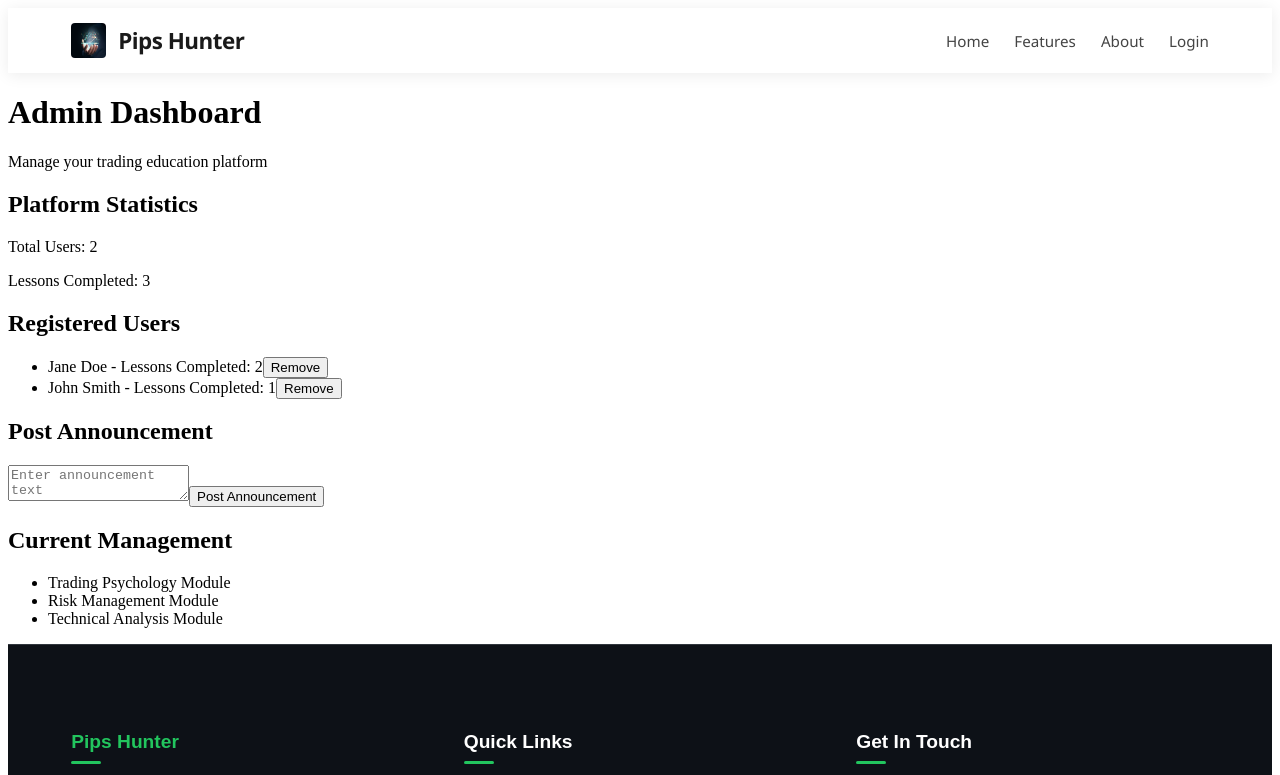
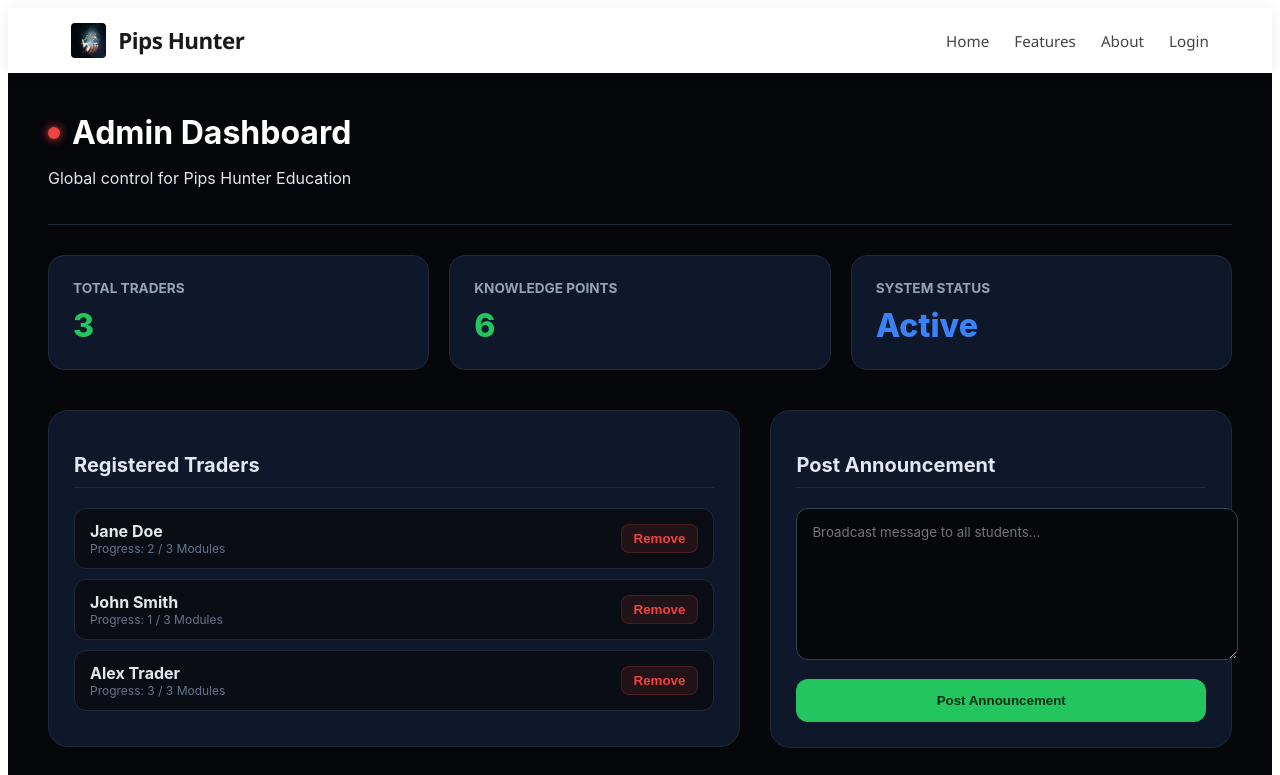
Before and after one commit to Antony-Mwangi/didactic-guacamole, a Next.js app: page /admin in a window 1280 px wide. Shown: the top 775 px of the page. Built offline with nearby package versions, Linux system fonts and the light colour scheme.

Commit message:
admin-dashboard

```diff
--- a/app/admin/page.js
+++ b/app/admin/page.js
@@ -14,6 +14,7 @@ export default function AdminDashboard() {
     const savedUser = JSON.parse(localStorage.getItem("users")) || [
       { id: 1, name: "Jane Doe", progress: 2 },
       { id: 2, name: "John Smith", progress: 1 },
+      { id: 3, name: "Alex Trader", progress: 3 },
     ];
 
     setUsers(savedUser);
@@ -26,59 +27,269 @@ export default function AdminDashboard() {
   }, []);
 
   const deleteUser = (id) => {
-        const updatedUsers = users.filter(user => user.id !== id);
+    if (confirm("Are you sure you want to remove this trader?")) {
+      const updatedUsers = users.filter((user) => user.id !== id);
       setUsers(updatedUsers);
       localStorage.setItem("users", JSON.stringify(updatedUsers));
+    }
   };
 
   const postAnnouncement = () => {
+    if (!announcement) return;
     localStorage.setItem("announcement", announcement);
-        alert("Announcement posted!");
+    alert("Announcement broadcasted to all terminals!");
     setAnnouncement("");
   };
 
   return (
-        <div>
+    <div className="admin-wrapper">
+      <style>{`
+        .admin-wrapper {
+          background-color: #05070a;
+          color: #e2e8f0;
+          min-height: 100vh;
+          font-family: 'Inter', sans-serif;
+          padding: clamp(20px, 5vw, 40px);
+        }
+
+        .admin-container {
+          max-width: 1200px;
+          margin: 0 auto;
+        }
+
+        .admin-header {
+          border-bottom: 1px solid #1e293b;
+          padding-bottom: 20px;
+          margin-bottom: 30px;
+        }
+
+        .admin-header h1 {
+          font-size: 2rem;
+          color: #fff;
+          margin: 0;
+          display: flex;
+          align-items: center;
+          gap: 12px;
+        }
+
+        .admin-header h1::before {
+          content: '';
+          width: 12px;
+          height: 12px;
+          background: #ef4444;
+          border-radius: 50%;
+          display: inline-block;
+          box-shadow: 0 0 10px #ef4444;
+        }
+
+        /* Stats Cards */
+        .stats-grid {
+          display: grid;
+          grid-template-columns: repeat(auto-fit, minmax(240px, 1fr));
+          gap: 20px;
+          margin-bottom: 40px;
+        }
+
+        .stat-card {
+          background: #0f172a;
+          border: 1px solid #1e293b;
+          padding: 24px;
+          border-radius: 16px;
+        }
+
+        .stat-card h3 {
+          font-size: 0.85rem;
+          text-transform: uppercase;
+          color: #94a3b8;
+          margin: 0 0 10px 0;
+        }
+
+        .stat-card p {
+          font-size: 2rem;
+          font-weight: 800;
+          margin: 0;
+          color: #22c55e;
+        }
+
+        /* Main Content Split */
+        .main-grid {
+          display: grid;
+          grid-template-columns: 1.5fr 1fr;
+          gap: 30px;
+        }
+
+        .admin-section {
+          background: #0f172a;
+          border: 1px solid #1e293b;
+          border-radius: 20px;
+          padding: 25px;
+          margin-bottom: 30px;
+        }
+
+        .admin-section h2 {
+          font-size: 1.25rem;
+          margin-bottom: 20px;
+          padding-bottom: 10px;
+          border-bottom: 1px solid #1e293b;
+        }
+
+        /* User List Styling */
+        .user-list {
+          list-style: none;
+          padding: 0;
+          margin: 0;
+        }
+
+        .user-item {
+          display: flex;
+          justify-content: space-between;
+          align-items: center;
+          padding: 12px 15px;
+          background: #0a0e14;
+          border: 1px solid #1e293b;
+          border-radius: 12px;
+          margin-bottom: 10px;
+        }
+
+        .user-info span {
+          display: block;
+          font-size: 0.75rem;
+          color: #64748b;
+        }
+
+        .remove-btn {
+          background: rgba(239, 68, 68, 0.1);
+          color: #ef4444;
+          border: 1px solid rgba(239, 68, 68, 0.2);
+          padding: 6px 12px;
+          border-radius: 8px;
+          cursor: pointer;
+          font-weight: 600;
+          transition: 0.2s;
+        }
+
+        .remove-btn:hover {
+          background: #ef4444;
+          color: #fff;
+        }
+
+        /* Announcement Form */
+        .announcement-form textarea {
+          width: 100%;
+          background: #05070a;
+          border: 1px solid #334155;
+          border-radius: 12px;
+          color: #fff;
+          padding: 15px;
+          min-height: 120px;
+          margin-bottom: 15px;
+          font-family: inherit;
+          resize: vertical;
+        }
+
+        .post-btn {
+          background: #22c55e;
+          color: #052e16;
+          border: none;
+          width: 100%;
+          padding: 14px;
+          border-radius: 12px;
+          font-weight: 700;
+          cursor: pointer;
+        }
+
+        .post-btn:hover { background: #4ade80; }
+
+        .module-list {
+          list-style: none;
+          padding: 0;
+        }
+
+        .module-item {
+          padding: 10px 0;
+          color: #cbd5e1;
+          display: flex;
+          align-items: center;
+          gap: 10px;
+        }
+
+        .module-item::before {
+          content: '✔';
+          color: #22c55e;
+        }
+
+        @media (max-width: 900px) {
+          .main-grid { grid-template-columns: 1fr; }
+        }
+      `}</style>
+
+      <div className="admin-container">
+        <header className="admin-header">
           <h1>Admin Dashboard</h1>
-            <p>Manage your trading education platform</p>
+          <p>Global control for Pips Hunter Education</p>
+        </header>
 
-            <section>
-                <h2>Platform Statistics</h2>
-                <p>Total Users: {stats.totalUsers}</p>
-                <p>Lessons Completed: {stats.lessonsCompleted}</p>
-            </section>
+        <div className="stats-grid">
+          <div className="stat-card">
+            <h3>Total Traders</h3>
+            <p>{stats.totalUsers}</p>
+          </div>
+          <div className="stat-card">
+            <h3>Knowledge Points</h3>
+            <p>{stats.lessonsCompleted}</p>
+          </div>
+          <div className="stat-card">
+            <h3>System Status</h3>
+            <p style={{ color: '#3b82f6' }}>Active</p>
+          </div>
+        </div>
 
-            <section>
-                <h2> Registered Users  </h2>
-                <ul>
+        <div className="main-grid">
+          <div className="content-left">
+            <section className="admin-section">
+              <h2>Registered Traders</h2>
+              <ul className="user-list">
                 {users.map((user) => (
-                        <li key={user.id}>
-                            {user.name} - Lessons Completed: {user.progress}
-                            <button onClick={() => deleteUser(user.id)}>Remove</button>
+                  <li key={user.id} className="user-item">
+                    <div className="user-info">
+                      <strong>{user.name}</strong>
+                      <span>Progress: {user.progress} / 3 Modules</span>
+                    </div>
+                    <button className="remove-btn" onClick={() => deleteUser(user.id)}>
+                      Remove
+                    </button>
                   </li>
                 ))}
               </ul>
             </section>
 
-            <section>
+            <section className="admin-section">
+              <h2>Curriculum Management</h2>
+              <ul className="module-list">
+                <li className="module-item">Trading Psychology Module</li>
+                <li className="module-item">Risk Management Module</li>
+                <li className="module-item">Technical Analysis Module</li>
+              </ul>
+            </section>
+          </div>
+
+          <div className="content-right">
+            <section className="admin-section">
               <h2>Post Announcement</h2>
+              <div className="announcement-form">
                 <textarea
                   value={announcement}
                   onChange={(e) => setAnnouncement(e.target.value)}
-                    placeholder="Enter announcement text"
+                  placeholder="Broadcast message to all students..."
                 />
-                <button onClick={postAnnouncement}>Post Announcement</button>
+                <button className="post-btn" onClick={postAnnouncement}>
+                  Post Announcement
+                </button>
+              </div>
             </section>
-
-            <section>
-                <h2>Current Management</h2>
-
-                <ul>
-                    <li>Trading Psychology Module</li>
-                    <li>Risk Management Module</li>
-                    <li>Technical Analysis Module</li>
-                </ul>
-            </section>
+          </div>
+        </div>
+      </div>
     </div>
   );
 }
```
Lines whose indentation alone changed are shown as unchanged.
